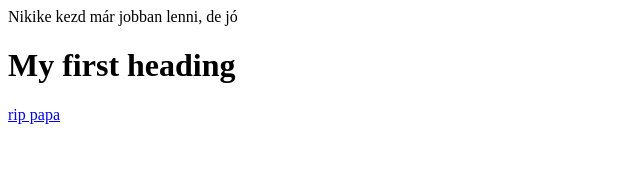
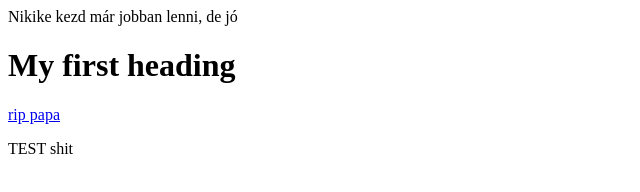
Before and after one commit to deadandan/html_css, a plain HTML site: page index.html in a window 1280 px wide. Shown: the full height of the page, 0-640 px from the left. Drawn offline with Linux system fonts and the light colour scheme.

Commit message:
test commit

```diff
--- a/index.html
+++ b/index.html
@@ -14,7 +14,7 @@
 
 </p>
 
-
+TEST shit
 
 </body>
 
```
